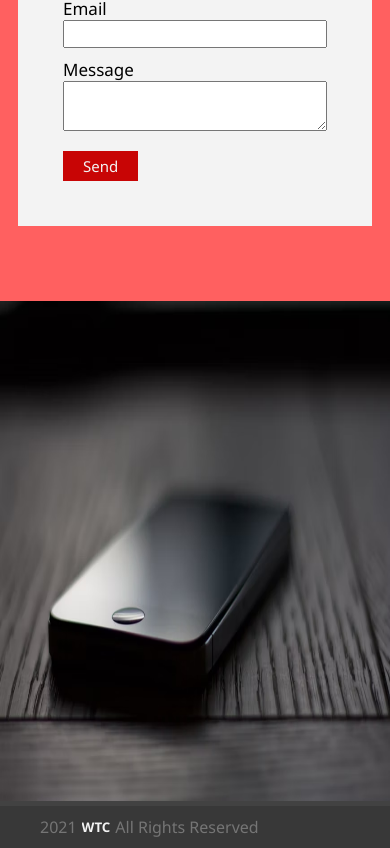
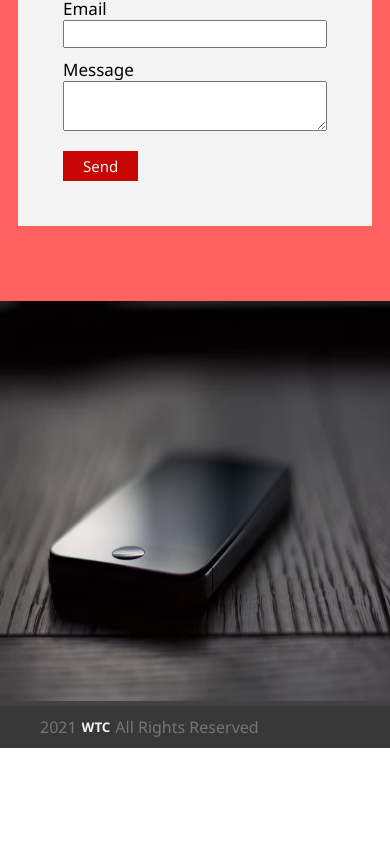
Before and after one commit to backyardcaveman/phoneComp, a React (Create React App) app: page / in a window 390 px wide. Shown: the part 2354-3202 px from the top of the page. After the commit the page ends 3102 px from the top, so only its background shows below. Built offline with nearby package versions, Linux system fonts and the light colour scheme.

Commit message:
bottom pic query

```diff
--- a/src/components/Hours.module.css
+++ b/src/components/Hours.module.css
@@ -6,3 +6,9 @@
     width: 100%;
     height: 500px;
 }
+
+@media screen and (max-width: 660px) {
+    .hours img {
+        max-height: 400px;
+    }
+}
```
